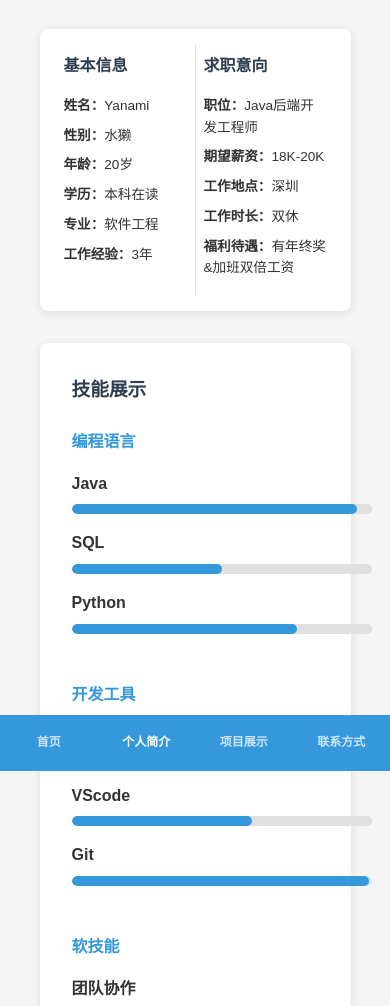
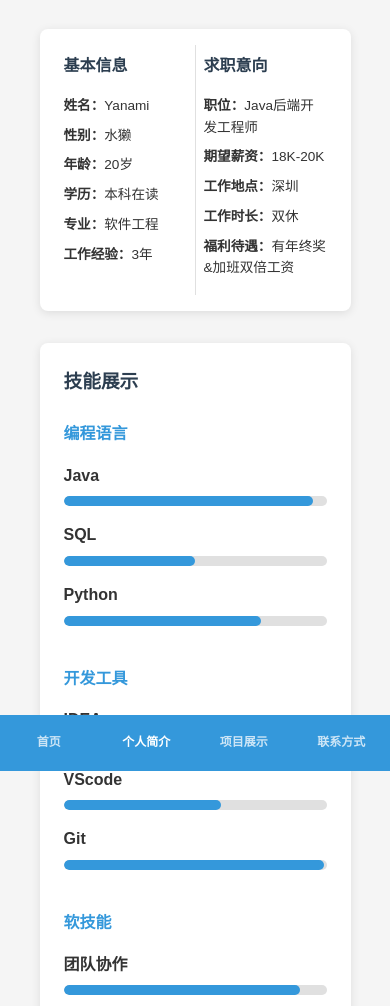
Before and after one commit to muaYoimiya/GRJLWeb, a website built with Vite: page about.html in a window 390 px wide. Shown: the part 73-1079 px from the top of the page. Built offline with nearby package versions, Linux system fonts and the light colour scheme.

Commit message:
解决能力条移动端越界显示问题

```diff
--- a/css/responsive.css
+++ b/css/responsive.css
@@ -64,6 +64,15 @@
 
     .personal-info .info-item p {
         font-size: 0.85rem;
+    }
+
+    .skills-categories {
+        grid-template-columns: 1fr;
+        gap: 1.5rem;
+    }
+
+    .skills-section {
+        padding: 1.5rem;
     }
 
     .filter-sort {
```
Also changed, not shown: README.md.
